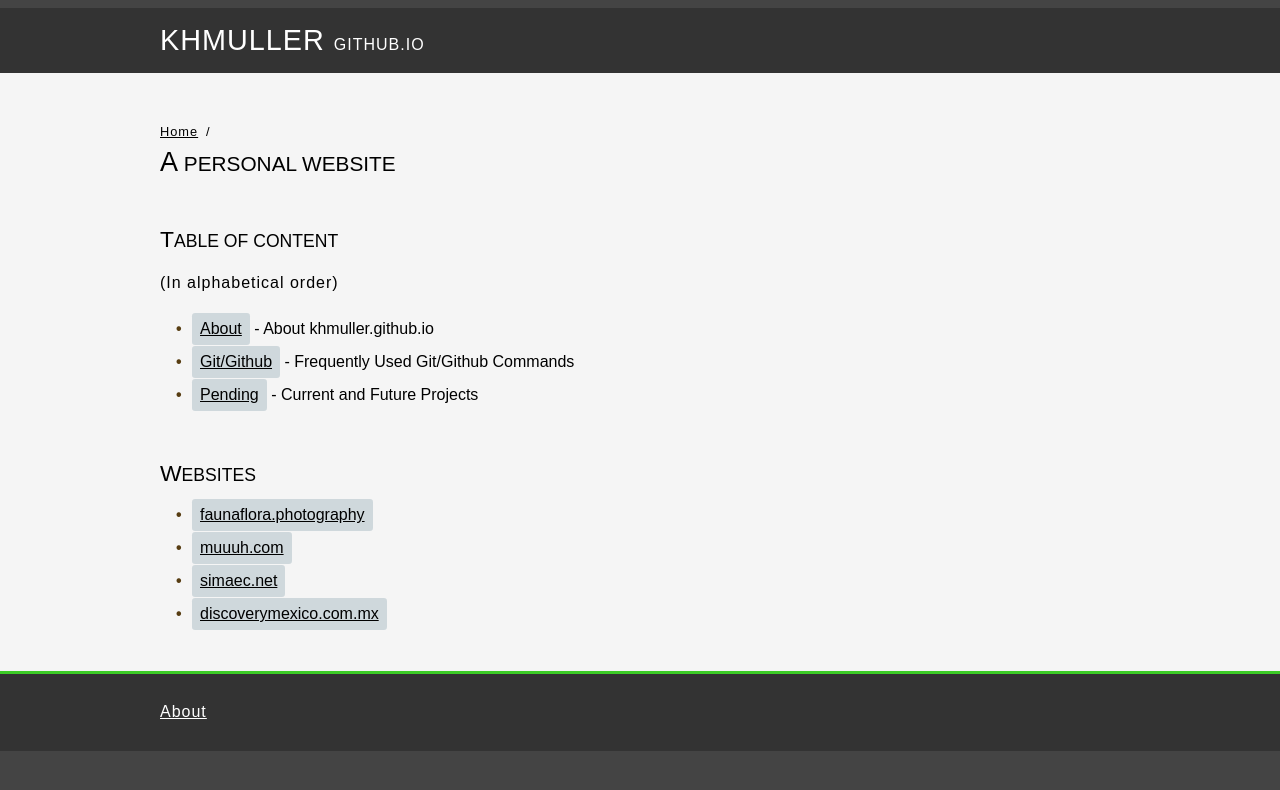
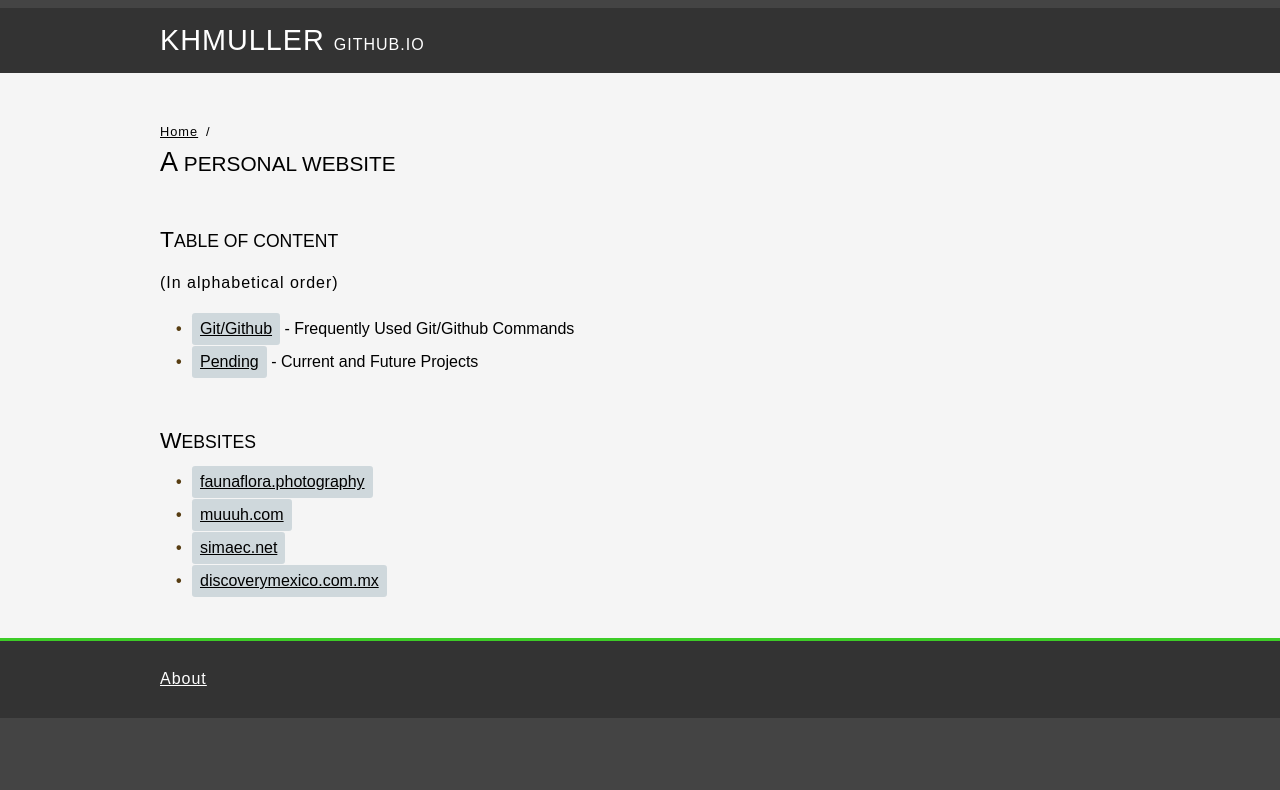
Before and after one commit to KHMuller/khmuller.github.io, a Jekyll site: the page built from index.md, in a window 1280 px wide. Shown: the top 790 px of the page. Built offline with Jekyll 4.4.1, drawn with Linux system fonts in a browser that asks for light colours.

Commit message:
Update index.md

```diff
--- a/index.md
+++ b/index.md
@@ -10,7 +10,6 @@ canonical: https://khmuller.github.io
 ### Table of Content
 (In alphabetical order)
 
-- [About](/about/ "About khmuller.github.io") - About khmuller.github.io
 - [Git/Github](/github/ "Frequently Used Git/Github Commands") - Frequently Used Git/Github Commands
 - [Pending](/pending/ "Current and Future Projects") - Current and Future Projects
 
```
